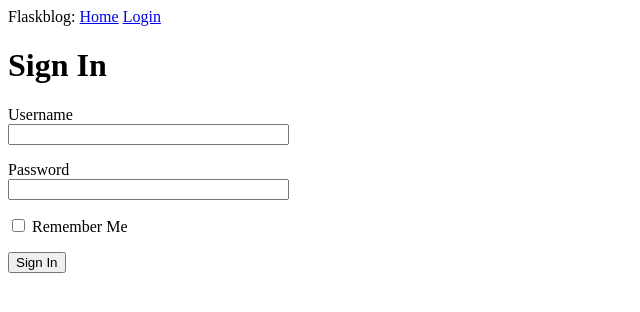
After one commit to ismailmdkm/flaskweblog, a Flask app: page /login in a window 1280 px wide. The commit adds this page. Shown: the top 312 px of the page, without its empty margins (0-640 px from the left). Run offline with Flask 2, Linux system fonts and the light colour scheme.

```diff
--- /dev/null
+++ b/app/forms.py
@@ -0,0 +1,10 @@
+from flask_wtf import FlaskForm
+from wtforms import StringField, PasswordField, BooleanField, SubmitField
+from wtforms.validators import DataRequired
+
+
+class LoginForm(FlaskForm):
+    username = StringField('Username', validators=[DataRequired()])
+    password = PasswordField('Password', validators=[DataRequired()])
+    remember_me = BooleanField('Remember Me')
+    submit = SubmitField('Sign In')
--- a/app/routes.py
+++ b/app/routes.py
@@ -1,5 +1,6 @@
+from flask import render_template, flash, redirect, url_for
 from app import app
-from flask import render_template
+from app.forms import LoginForm
 
 
 @app.route('/')
@@ -17,3 +18,11 @@ def index():
         }
     ]
     return render_template('index.html', title='Home', user=user, posts=posts)
+
+@app.route('/login', methods=['GET','POST'])
+def login():
+    form = LoginForm()
+    if form.validate_on_submit():
+        flash(f'Login requested for user {form.username.data}, {form.remember_me.data}')
+        return redirect(url_for('index'))
+    return render_template('login.html', title='Sign In', form=form)
--- a/app/templates/base.html
+++ b/app/templates/base.html
@@ -11,7 +11,20 @@
 </head>
 
 <body>
-    <div>Flaskblog: <a href="/index">Home</a></div>
+    <div>
+        Flaskblog:
+        <a href="{{ url_for('index') }}">Home</a>
+        <a href="{{ url_for('login') }}">Login</a>
+    </div>
+    {% with messages = get_flashed_messages() %}
+        {% if messages %}
+            <ul>
+                {% for message in messages %}
+                <li>{{ message }}</li>
+                {% endfor %}
+            </ul>
+        {% endif %}
+    {% endwith %}
     {% block content %}{% endblock %}
 </body>
 
--- /dev/null
+++ b/app/templates/login.html
@@ -0,0 +1,24 @@
+{% extends "base.html" %}
+
+{% block content %}
+<h1>Sign In</h1>
+<form action="" method="post">
+    {{ form.hidden_tag() }}
+    <p>
+        {{ form.username.label }}<br>
+        {{ form.username(size=32) }}<br>
+        {% for error in form.username.errors %}
+            <span style="color: red">{{ error }}</span>
+        {% endfor %}
+    </p>
+    <p>
+        {{ form.password.label }}<br>
+        {{ form.password(size=32) }}<br>
+        {% for error in form.username.errors %}
+            <span style="color: red">{{ error }}</span>
+        {% endfor %}
+    </p>
+    <p>{{ form.remember_me() }} {{ form.remember_me.label }} </p>
+    <p> {{ form.submit() }} </p>
+</form>
+{% endblock %}
```
Also changed, not shown: app/__init__.py (+8 -1 lines), app/models.py (added, +11 -0 lines), config.py (added, +9 -0 lines).
